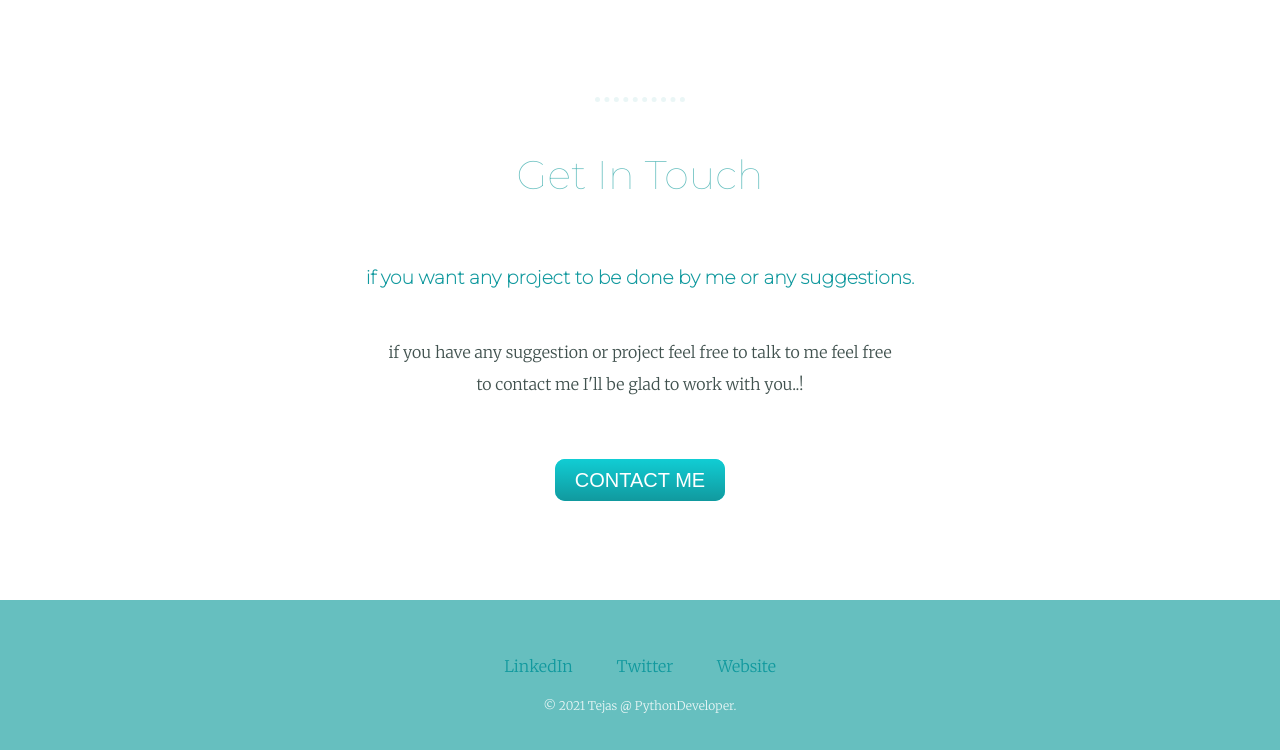
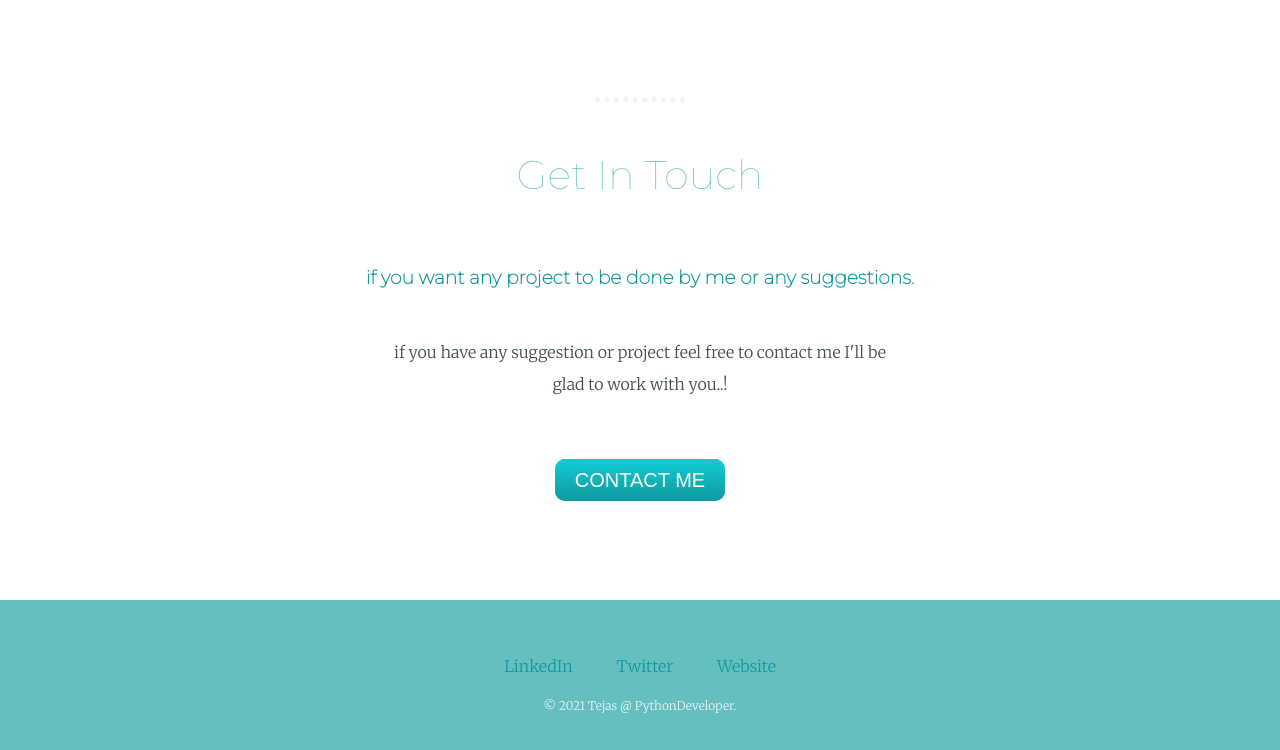
Before and after one commit to RNTejas/profile2, a plain HTML site: page index.html in a window 1280 px wide. Shown: the part 2287-3037 px from the top of the page. Drawn offline with Linux system fonts and the light colour scheme.

Commit message:
Update index.html
corrected some grammar mistakes

```diff
--- a/index.html
+++ b/index.html
@@ -53,7 +53,7 @@
         <h2>Get In Touch</h2>
         <h3>if you want any project to be done by me or any suggestions.</h3>
         <p class='message'>
-          if you have any suggestion or project feel free to talk to me feel free to contact me I'll be glad to work with you..!
+          if you have any suggestion or project feel free to contact me I'll be glad to work with you..!
         </p>
         <a class="btn" href="mailto:RNTejas2005@email.com">CONTACT ME</a>
       </div>
```
